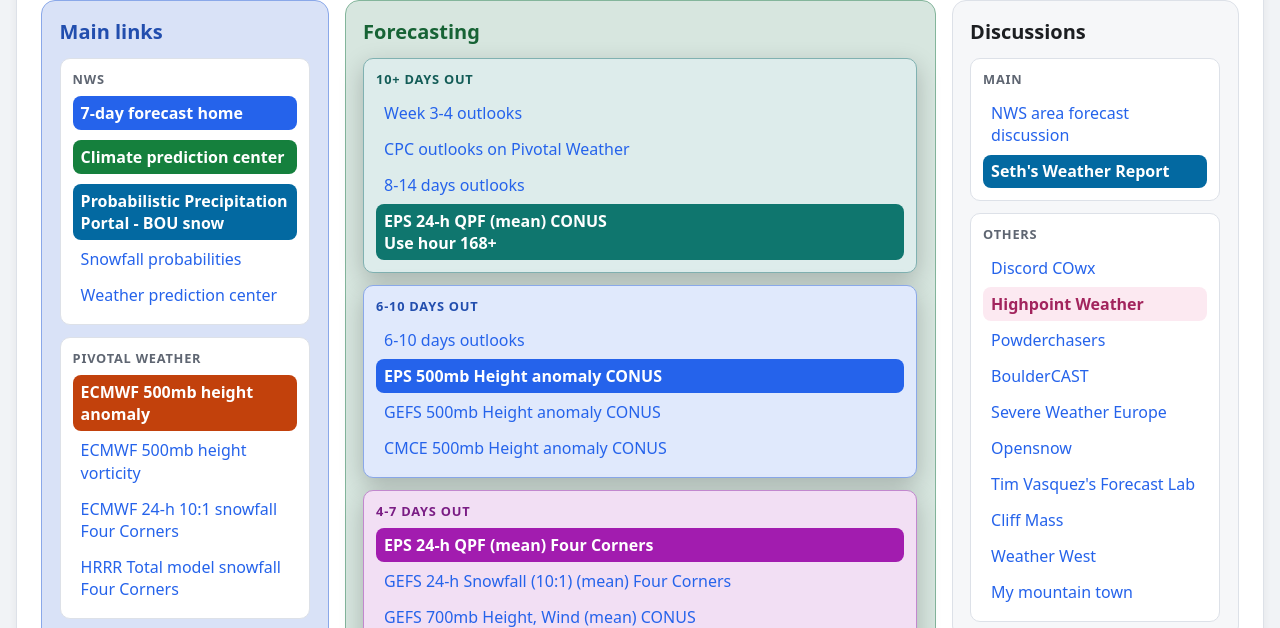
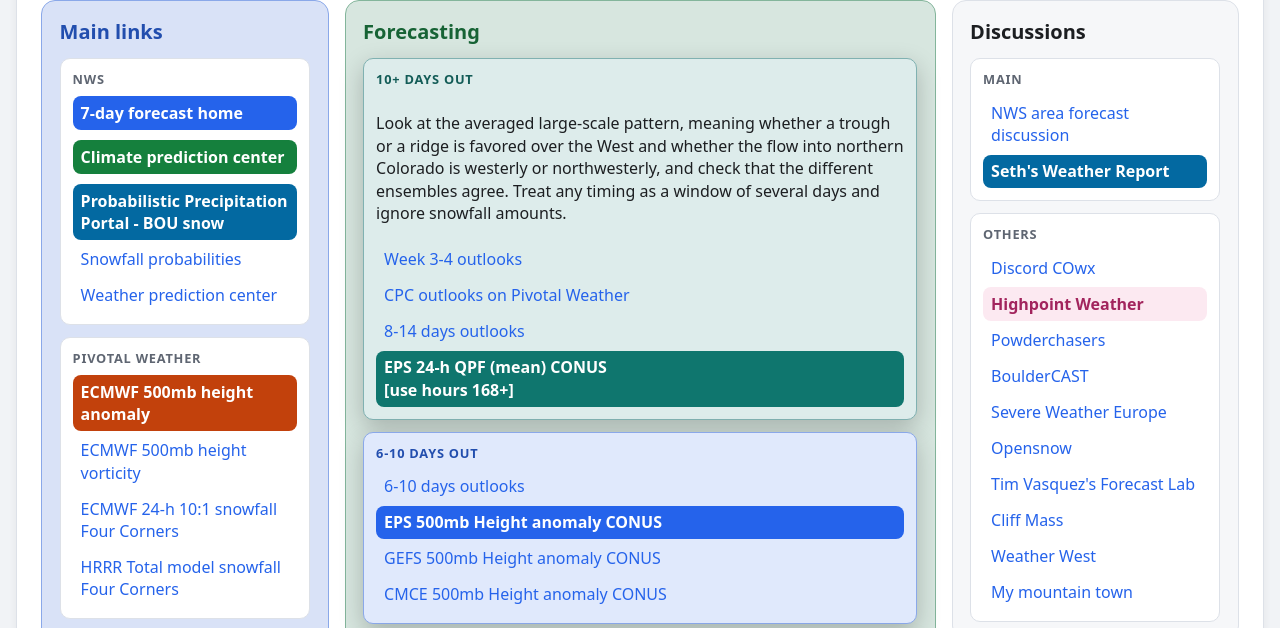
Before and after one commit to giobiondani/favorites, a plain HTML site: page index.html in a window 1280 px wide. Shown: the part 122-750 px from the top of the page. Drawn offline with Linux system fonts and the light colour scheme.

Commit message:
Update link text for EPS 24-h QPF in index.html

```diff
--- a/index.html
+++ b/index.html
@@ -48,10 +48,11 @@
 
             <div class="card-3 teal shadow">
                 <h4>10+ days out</h4>
+                <p>Look at the averaged large-scale pattern, meaning whether a trough or a ridge is favored over the West and whether the flow into northern Colorado is westerly or northwesterly, and check that the different ensembles agree. Treat any timing as a window of several days and ignore snowfall amounts.</p>
                 <a class="card-link" href="https://www.cpc.ncep.noaa.gov/products/predictions/WK34/" target="_blank">Week 3-4 outlooks</a>
                 <a class="card-link" href="https://beta.pivotalweather.com/forecasts/cpc/cpc_prcp_d0814/conus" target="_blank">CPC outlooks on Pivotal Weather</a>
                 <a class="card-link" href="https://www.cpc.ncep.noaa.gov/products/predictions/814day/" target="_blank">8-14 days outlooks</a>
-                <a class="card-link solid teal" href="https://beta.pivotalweather.com/models/epsens/qpf_024h-mean-imp/conus?forecastHour=168" target="_blank">EPS 24-h QPF (mean) CONUS<br>Use hour 168+</a>
+                <a class="card-link solid teal" href="https://beta.pivotalweather.com/models/epsens/qpf_024h-mean-imp/conus?forecastHour=168" target="_blank">EPS 24-h QPF (mean) CONUS<br>[use hours 168+]</a>
             </div>
 
             <div class="card-3 blue shadow">
```
